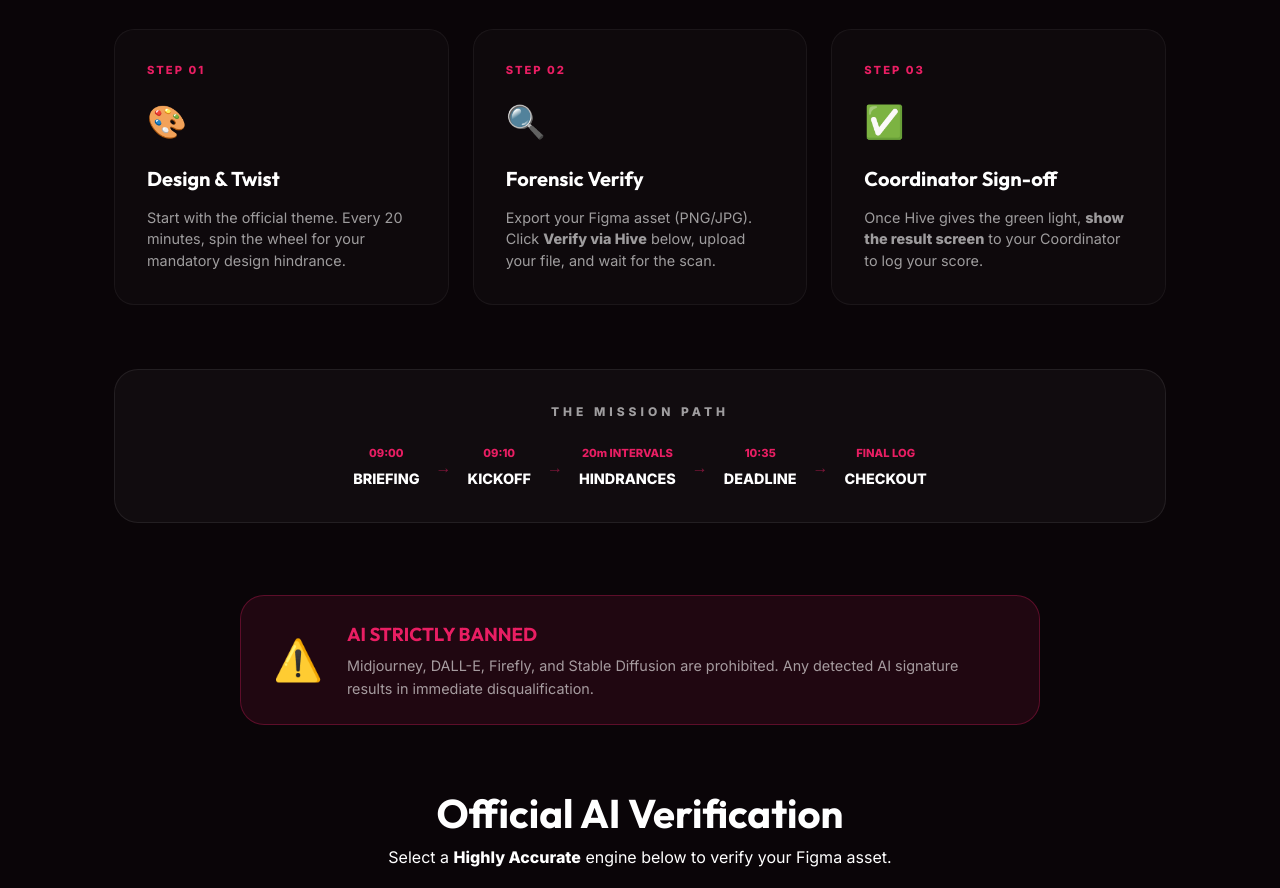
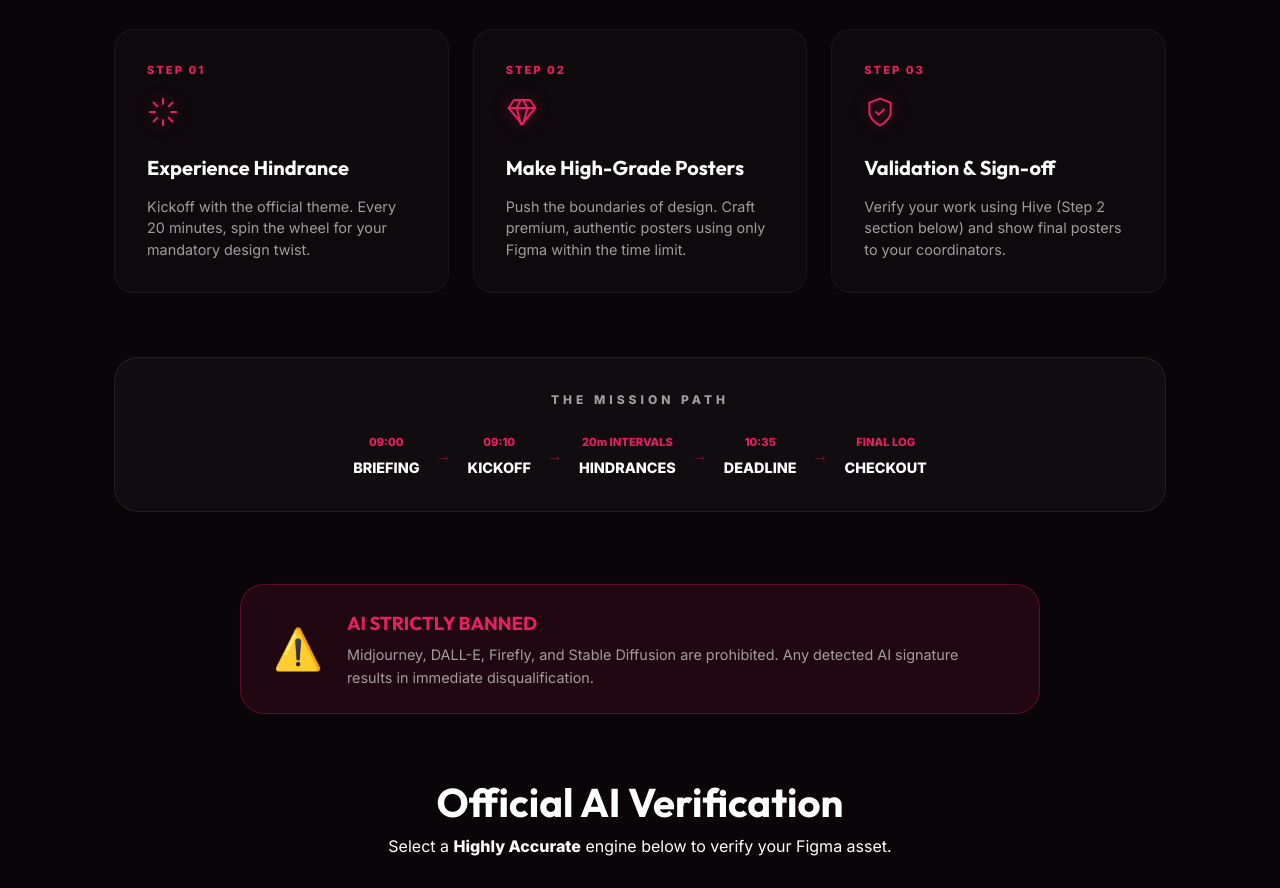
Before and after one commit to SriramGandhiS/Design-decode-ai-detect, a website built with Vite: page index.html in a window 1280 px wide. Shown: the part 1724-2612 px from the top of the page. Built offline with nearby package versions, Linux system fonts and the light colour scheme.

Commit message:
Upgrade Field Guide: Replace emojis with premium SVG icons and refine 3-step participation logic.

```diff
--- a/index.html
+++ b/index.html
@@ -151,21 +151,27 @@
             <div class="guide-grid">
                 <div class="guide-card glass-glow">
                     <div class="guide-step">STEP 01</div>
-                    <div class="guide-icon">🎨</div>
-                    <h3>Design & Twist</h3>
-                    <p>Start with the official theme. Every 20 minutes, spin the wheel for your mandatory design hindrance.</p>
+                    <div class="guide-icon-box">
+                        <svg width="24" height="24" viewBox="0 0 24 24" fill="none" stroke="currentColor" stroke-width="2" stroke-linecap="round" stroke-linejoin="round"><path d="M12 2v4"/><path d="M12 18v4"/><path d="M4.93 4.93l2.83 2.83"/><path d="M16.24 16.24l2.83 2.83"/><path d="M2 12h4"/><path d="M18 12h4"/><path d="M4.93 19.07l2.83-2.83"/><path d="M16.24 7.76l2.83-2.83"/></svg>
+                    </div>
+                    <h3>Experience Hindrance</h3>
+                    <p>Kickoff with the official theme. Every 20 minutes, spin the wheel for your mandatory design twist.</p>
                 </div>
                 <div class="guide-card glass-glow">
                     <div class="guide-step">STEP 02</div>
-                    <div class="guide-icon">🔍</div>
-                    <h3>Forensic Verify</h3>
-                    <p>Export your Figma asset (PNG/JPG). Click <strong>Verify via Hive</strong> below, upload your file, and wait for the scan.</p>
+                    <div class="guide-icon-box">
+                        <svg width="24" height="24" viewBox="0 0 24 24" fill="none" stroke="currentColor" stroke-width="2" stroke-linecap="round" stroke-linejoin="round"><path d="M6 3h12l4 6-10 12L2 9z"/><path d="M11 3L8 9l3 12"/><path d="M13 3l3 6-3 12"/><path d="M2 9h20"/></svg>
+                    </div>
+                    <h3>Make High-Grade Posters</h3>
+                    <p>Push the boundaries of design. Craft premium, authentic posters using only Figma within the time limit.</p>
                 </div>
                 <div class="guide-card glass-glow">
                     <div class="guide-step">STEP 03</div>
-                    <div class="guide-icon">✅</div>
-                    <h3>Coordinator Sign-off</h3>
-                    <p>Once Hive gives the green light, <strong>show the result screen</strong> to your Coordinator to log your score.</p>
+                    <div class="guide-icon-box">
+                        <svg width="24" height="24" viewBox="0 0 24 24" fill="none" stroke="currentColor" stroke-width="2" stroke-linecap="round" stroke-linejoin="round"><path d="M12 22s8-4 8-10V5l-8-3-8 3v7c0 6 8 10 8 10z"/><path d="m9 12 2 2 4-4"/></svg>
+                    </div>
+                    <h3>Validation & Sign-off</h3>
+                    <p>Verify your work using Hive (Step 2 section below) and show final posters to your coordinators.</p>
                 </div>
             </div>
         </section>
--- a/style.css
+++ b/style.css
@@ -621,9 +621,19 @@ h1 span {
     margin-bottom: 1rem;
 }
 
-.guide-icon {
-    font-size: 2rem;
-    margin-bottom: 1rem;
+.guide-icon-box {
+    color: var(--magenta);
+    margin-bottom: 1.5rem;
+    display: flex;
+    align-items: center;
+    justify-content: flex-start;
+}
+
+.guide-icon-box svg {
+    width: 32px;
+    height: 32px;
+    stroke-width: 1.5px;
+    filter: drop-shadow(0 0 8px rgba(233, 30, 99, 0.4));
 }
 
 .guide-card h3 {
```
